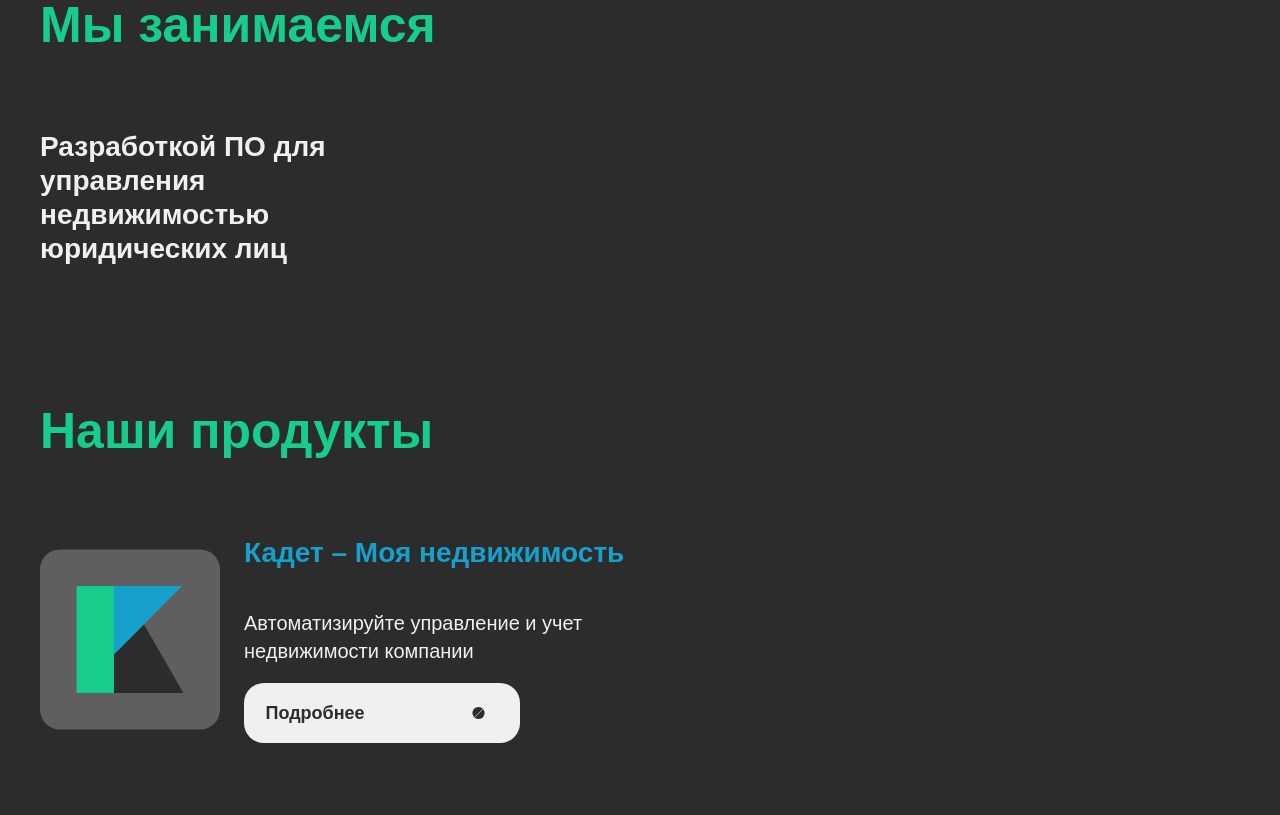
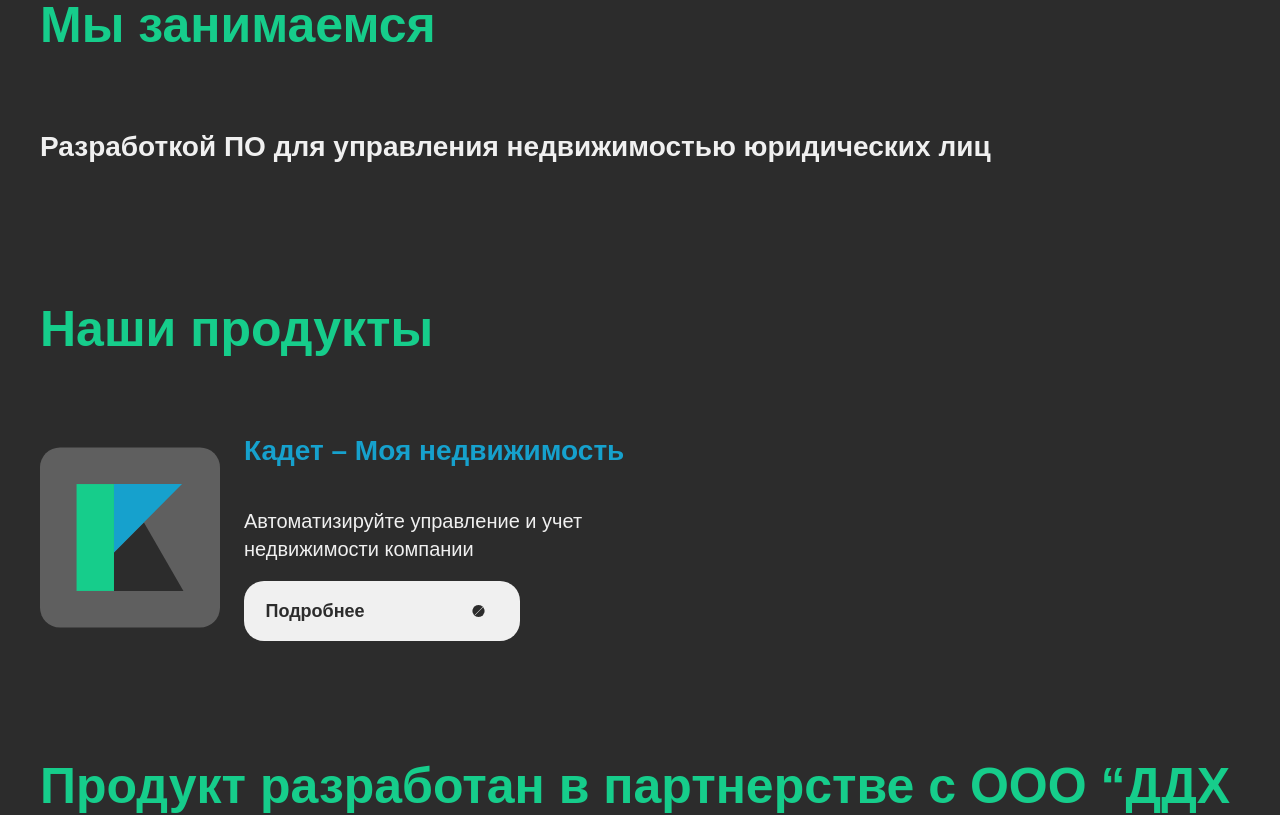
Before and after one commit to FoxyGDFD/kadet.exe, a React (Create React App) app: page / in a window 1280 px wide. Shown: the part 840-1655 px from the top of the page. Built offline with nearby package versions, Linux system fonts and the light colour scheme.

Commit message:
del li style

```diff
--- a/src/Styles/index.sass
+++ b/src/Styles/index.sass
@@ -110,9 +110,6 @@
 
 ul
   list-style: none
-  @include font(28px, 33px, 600, $white)
-  li
-    max-width: 384px
 
 nav
   @include font(28px, 33px, 800, $blue)
```
